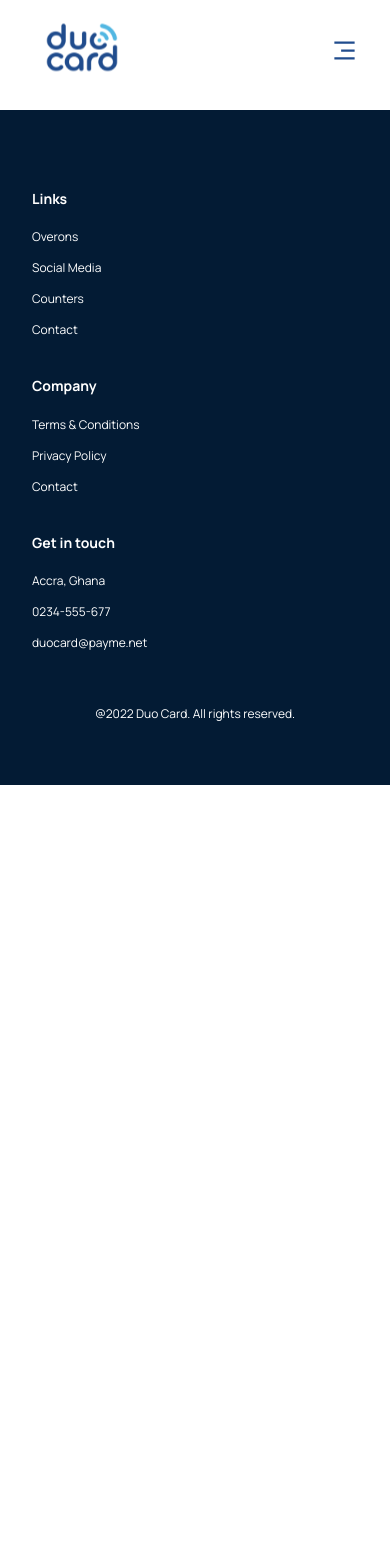
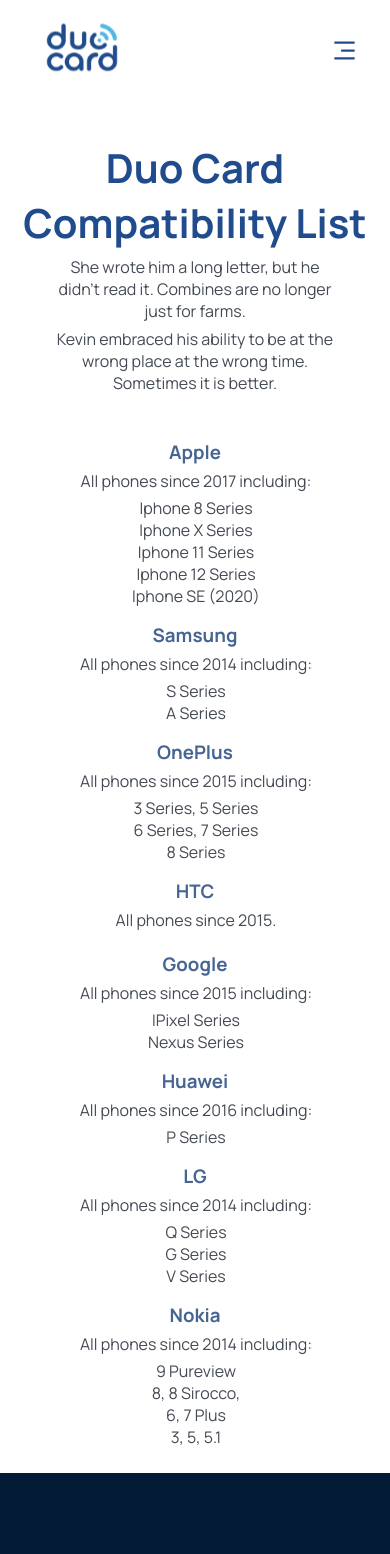
Before and after one commit to JoeMoUX/DuoCardReact, a React (Create React App) app: page /compatibility in a window 390 px wide. Shown: the top 1554 px of the page. Before the commit the page ends 844 px from the top, so only its background shows below. Built offline with nearby package versions, Linux system fonts and the light colour scheme.

Commit message:
Compatibility page done

```diff
--- a/src/App.js
+++ b/src/App.js
@@ -12,6 +12,7 @@
   ErrorPage,
   SignUp,
   Login,
+  Compatibility,
 } from "./pages";
 import "./App.css";
 import { BrowserRouter as Router, Routes, Route } from "react-router-dom";
@@ -27,6 +28,7 @@
         <Route path="login" element={<Login />} />
 
         <Route path="about" element={<About />} />
+        <Route path="compatibility" element={<Compatibility />} />
         <Route path="billing" element={<Billing />} />
         <Route path="chooseCard" element={<ChooseCard />} />
         <Route
--- a/src/components/navbar/Navbar.jsx
+++ b/src/components/navbar/Navbar.jsx
@@ -27,6 +27,10 @@
             <p>About Us</p>
           </Link>
 
+          <Link to="/compatibility">
+            <p>Device Compatibility</p>
+          </Link>
+
           <Link to="/blog">{/* <p>Our Blog</p> */}</Link>
         </div>
       </div>
@@ -37,7 +41,6 @@
 
         <button
           type="button"
-
           onClick={() => {
             window.location.replace("/#cardOptions");
           }}
@@ -90,7 +93,6 @@
                   Features
                 </a>
               </p> */}
-
             </div>
           </div>
         )}
--- a/src/pages/about/about.css
+++ b/src/pages/about/about.css
@@ -137,6 +137,7 @@
   height: 100%;
 }
 
+/* MEDIA QUERIES */
 @media screen and (max-width: 1050px) {
   .about_wrapper {
     /* border: 0.5px solid red; */
@@ -825,13 +826,13 @@
     margin: 0 auto;
     max-width: 90%;
   }
+
   .about_first_section_img_div img {
     width: 100%;
     height: 100%;
     /* border: 0.5px solid green; */
   }
 
-  /* --------------------- */
   /* --------------------- */
   /* --------------------- */
   /* --------------------- */
--- a/src/pages/billing/Billing.jsx
+++ b/src/pages/billing/Billing.jsx
@@ -1,12 +1,11 @@
 import React, { useState } from "react";
-import { useNavigate } from "react-router-dom";
+// import { useNavigate } from "react-router-dom";
 import "./billing.css";
 import mtnMomo from "../../assets/mtn_momo.svg";
 import visacard from "../../assets/visa_card.svg";
 import { useDispatch } from "react-redux";
 import { multiStepFormData } from "../../components/featuresR/multiStepFormData";
 import { appendErrors, useForm } from "react-hook-form";
-
 
 const Billing = ({ formDataSet, setFormDataSet }) => {
   const {
@@ -15,7 +14,7 @@
     formState: { errors },
   } = useForm();
 
-  let navigate = useNavigate();
+  // let navigate = useNavigate();
   const dispatch = useDispatch();
   const [radio1, setRadio1] = useState("");
   const [radio2, setRadio2] = useState("");
@@ -188,12 +187,12 @@
                 onChange={(e) => {
                   setFormDataSet({
                     ...formDataSet,
-                    bankAccountNumber:  e.target.value,
+                    bankAccountNumber: e.target.value,
                   });
                   dispatch(
                     multiStepFormData({
                       ...formDataSet,
-                      bankAccountNumber:  e.target.value,
+                      bankAccountNumber: e.target.value,
                     })
                   );
                 }}
--- /dev/null
+++ b/src/pages/compatibility/Compatibility.jsx
@@ -0,0 +1,85 @@
+import React from "react";
+
+import "./compatibility.css";
+
+const Compatibility = () => {
+  return (
+    <div className="compatibility_container_div">
+      <div className="compatibility_title_description_div">
+        <h2 className="compatibility_title">Duo Card Compatibility List</h2>
+        <p>
+          She wrote him a long letter, but he didn't read it. Combines are no
+          longer just for farms.
+        </p>
+        <p>
+          Kevin embraced his ability to be at the wrong place at the wrong time.
+          Sometimes it is better.
+        </p>
+      </div>
+      <div className="compatibility_list_container_div">
+        <div className="compatibility_list_section_div_left">
+          <h3>Apple</h3>
+          <p>All phones since 2017 including:</p>
+          <ul>
+            <li>Iphone 8 Series</li>
+            <li>Iphone X Series</li>
+            <li>Iphone 11 Series</li>
+            <li>Iphone 12 Series</li>
+            <li>Iphone SE (2020)</li>
+          </ul>
+
+          <h3>Samsung</h3>
+          <p>All phones since 2014 including:</p>
+          <ul>
+            <li>S Series</li>
+            <li>A Series</li>
+          </ul>
+
+          <h3>OnePlus</h3>
+          <p>All phones since 2015 including:</p>
+          <ul>
+            <li>3 Series, 5 Series</li>
+            <li>6 Series, 7 Series</li>
+            <li>8 Series</li>
+          </ul>
+
+          <h3>HTC</h3>
+          <p>All phones since 2015.</p>
+        </div>
+        <div className="compatibility_list_section_div_right">
+          <h3>Google</h3>
+          <p>All phones since 2015 including:</p>
+          <ul>
+            <li>IPixel Series</li>
+            <li>Nexus Series</li>
+          </ul>
+
+          <h3>Huawei</h3>
+          <p>All phones since 2016 including:</p>
+          <ul>
+            <li>P Series</li>
+          </ul>
+
+          <h3>LG</h3>
+          <p>All phones since 2014 including:</p>
+          <ul>
+            <li>Q Series</li>
+            <li>G Series</li>
+            <li>V Series</li>
+          </ul>
+
+          <h3>Nokia</h3>
+          <p>All phones since 2014 including:</p>
+          <ul>
+            <li>9 Pureview</li>
+            <li>8, 8 Sirocco,</li>
+            <li>6, 7 Plus</li>
+            <li>3, 5, 5.1</li>
+          </ul>
+        </div>
+      </div>
+    </div>
+  );
+};
+
+export default Compatibility;
--- /dev/null
+++ b/src/pages/compatibility/compatibility.css
@@ -0,0 +1,150 @@
+.compatibility_container_div {
+  width: 100%;
+  height: 100%;
+  display: flex;
+  flex-direction: column;
+  justify-content: center;
+  align-items: center;
+  /* border: 0.5px solid red; */
+}
+
+.compatibility_title_description_div {
+  width: 90%;
+  display: flex;
+  flex-direction: column;
+  justify-content: center;
+  align-items: center;
+  /* border: 0.5px solid red; */
+  margin: 30px 0;
+}
+
+.compatibility_title_description_div p {
+  text-align: center;
+  width: 40%;
+  margin-top: 10px;
+  color: #444a54;
+}
+
+.compatibility_title_description_div .compatibility_title {
+  font-size: 2.5em;
+  font-weight: bold;
+  color: #204c8d;
+  text-align: center;
+  margin: 0;
+}
+
+.compatibility_list_container_div {
+  width: 90%;
+  display: flex;
+  justify-content: center;
+  /* border: 0.5px solid red; */
+  font-size: 16px;
+  margin-bottom: 30px;
+}
+
+.compatibility_list_section_div_left,
+.compatibility_list_section_div_right {
+  /* border: 0.5px solid blue; */
+  width: 35%;
+  height: 100%;
+}
+
+.compatibility_list_section_div_left h3,
+.compatibility_list_section_div_right h3 {
+  margin: 15px 1px 5px 1px;
+  color: #466593;
+  text-align: center;
+}
+
+.compatibility_list_section_div_left p,
+.compatibility_list_section_div_right p,
+.compatibility_list_section_div_left ul,
+.compatibility_list_section_div_right ul {
+  color: #444a54;
+  text-align: center;
+}
+
+.compatibility_list_section_div_left p,
+.compatibility_list_section_div_right p {
+  margin: 5px 1px;
+}
+
+.compatibility_list_section_div_left ul,
+.compatibility_list_section_div_right ul {
+  list-style-type: none;
+  margin: 5px 1px;
+}
+
+@media screen and (max-width: 720px) {
+  .compatibility_title_description_div p {
+    text-align: center;
+    width: 60%;
+    margin-top: 6px;
+    color: #444a54;
+  }
+
+  .compatibility_list_container_div {
+    width: 100%;
+    display: flex;
+    flex-direction: column;
+    align-items: center;
+    justify-content: center;
+    /* border: 0.5px solid red; */
+    font-size: 16px;
+    margin-bottom: 20px;
+  }
+}
+
+@media screen and (max-width: 650px) {
+  .compatibility_title_description_div p {
+    text-align: center;
+    width: 80%;
+    margin-top: 6px;
+    color: #444a54;
+  }
+
+  .compatibility_list_container_div {
+    width: 100%;
+    display: flex;
+    flex-direction: column;
+    align-items: center;
+    justify-content: center;
+    /* border: 0.5px solid red; */
+    font-size: 16px;
+    margin-bottom: 20px;
+  }
+}
+
+@media screen and (max-width: 490px) {
+  .compatibility_title_description_div p {
+    text-align: center;
+    width: 80%;
+    margin-top: 6px;
+    color: #444a54;
+  }
+
+  .compatibility_list_container_div {
+    width: 100%;
+    display: flex;
+    flex-direction: column;
+    align-items: center;
+    justify-content: center;
+    /* border: 0.5px solid red; */
+    font-size: 16px;
+    margin-bottom: 20px;
+  }
+
+  .compatibility_list_section_div_left p,
+  .compatibility_list_section_div_right p,
+  .compatibility_list_section_div_left ul,
+  .compatibility_list_section_div_right ul {
+    width: 100%;
+  }
+
+  .compatibility_list_section_div_left,
+  .compatibility_list_section_div_right {
+    /* border: 0.5px solid blue; */
+    width: 100%;
+    height: 100%;
+  }
+}
--- a/src/pages/index.js
+++ b/src/pages/index.js
@@ -7,3 +7,4 @@
 export { default as SignUp } from "./signup/SignUp";
 export { default as Home } from "./home/Home";
 export { default as Login } from "./login/login";
+export { default as Compatibility } from "./compatibility/Compatibility";
```
Also changed, not shown: project_tools.txt.
